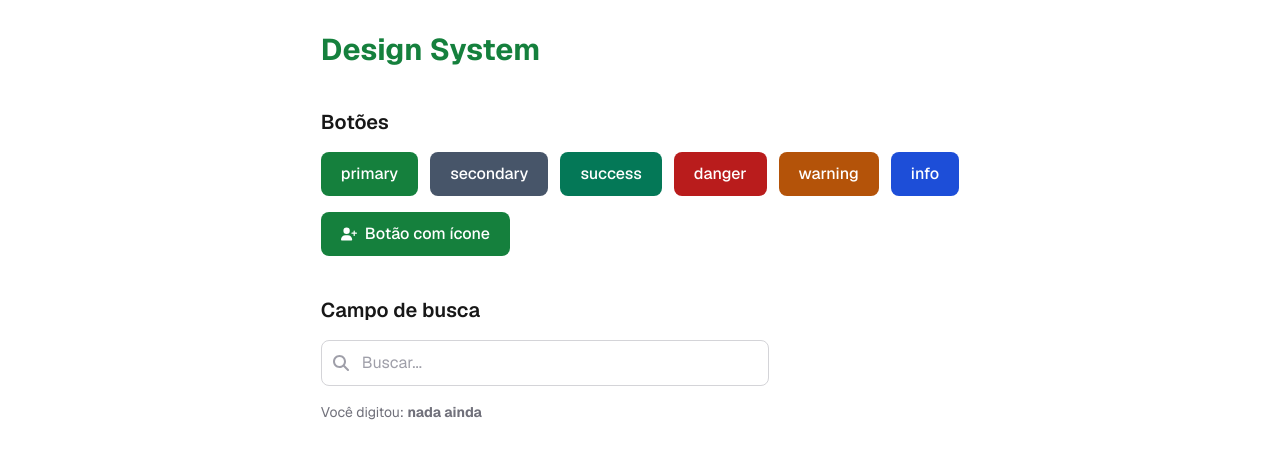
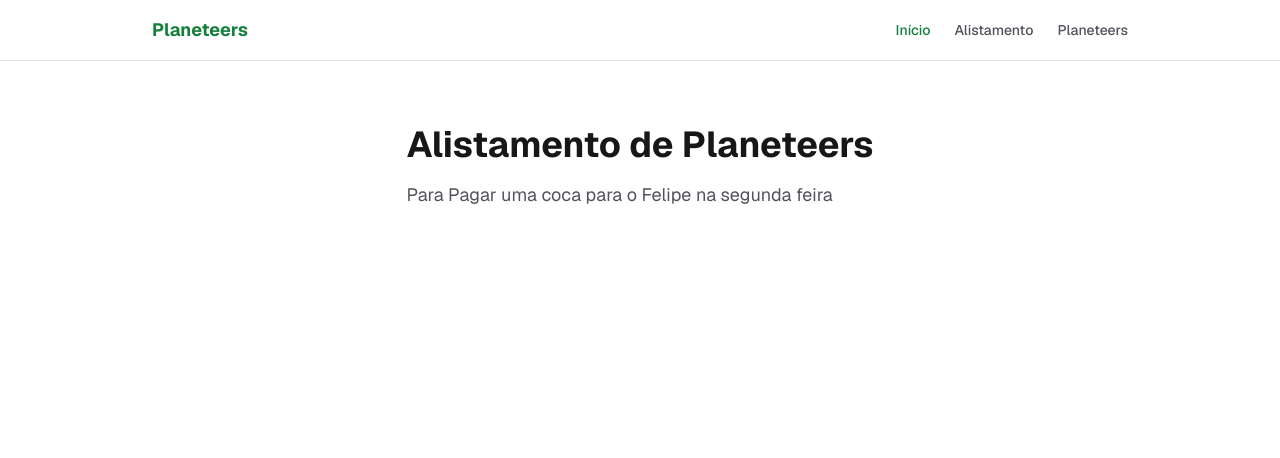
Before and after one commit to Patrick-Fim/Projeto-de-Desenvolvimento-Web, a Next.js app: page / in a window 1280 px wide. Shown: the top 458 px of the page. Built offline with nearby package versions, Linux system fonts and the light colour scheme.

Commit message:
adiciona navbar e pagina inicial

```diff
--- a/src/app/layout.js
+++ b/src/app/layout.js
@@ -1,5 +1,6 @@
 import { Geist, Geist_Mono } from "next/font/google";
 import "./globals.css";
+import { Navbar } from "@/components/Navbar";
 
 const geistSans = Geist({
   variable: "--font-geist-sans",
@@ -12,17 +13,20 @@ const geistMono = Geist_Mono({
 });
 
 export const metadata = {
-  title: "Create Next App",
-  description: "Generated by create next app",
+  title: "Planeteers - Alistamento",
+  description: "Plataforma de alistamento de voluntários Planeteers.",
 };
 
 export default function RootLayout({ children }) {
   return (
     <html
-      lang="en"
+      lang="pt-BR"
       className={`${geistSans.variable} ${geistMono.variable} h-full antialiased`}
     >
-      <body className="min-h-full flex flex-col">{children}</body>
+      <body className="min-h-full flex flex-col">
+        <Navbar />
+        {children}
+      </body>
     </html>
   );
 }
--- a/src/app/page.js
+++ b/src/app/page.js
@@ -1,56 +1,10 @@
-"use client";
-
-import { useState } from "react";
-import { Botao } from "@/components/ui/Botao";
-import { CampoBusca } from "@/components/ui/CampoBusca";
-import { Icones } from "@/components/icons";
-
 export default function Home() {
-  const [busca, setBusca] = useState("");
-
-  const variantes = [
-    "primary",
-    "secondary",
-    "success",
-    "danger",
-    "warning",
-    "info",
-  ];
-
-  const IconeAddUser = Icones.addUser;
-
   return (
-    <main className="mx-auto flex min-h-screen max-w-3xl flex-col gap-10 p-8">
-      <h1 className="text-3xl font-bold text-primary">Design System</h1>
-
-      <section className="flex flex-col gap-4">
-        <h2 className="text-xl font-semibold">Botões</h2>
-        <div className="flex flex-wrap gap-3">
-          {variantes.map((v) => (
-            <Botao key={v} variante={v}>
-              {v}
-            </Botao>
-          ))}
-        </div>
-        <div>
-          <Botao variante="primary">
-            <IconeAddUser aria-hidden="true" />
-            Botão com ícone
-          </Botao>
-        </div>
-      </section>
-
-      <section className="flex flex-col gap-4">
-        <h2 className="text-xl font-semibold">Campo de busca</h2>
-        <CampoBusca
-          value={busca}
-          onChange={(e) => setBusca(e.target.value)}
-          placeholder="Buscar..."
-        />
-        <p className="text-sm text-zinc-500">
-          Você digitou: <strong>{busca || "nada ainda"}</strong>
-        </p>
-      </section>
+    <main className="mx-auto max-w-5xl px-6 py-16">
+      <h1 className="text-4xl font-bold">Alistamento de Planeteers</h1>
+      <p className="mt-4 max-w-prose text-lg text-zinc-600">
+        Para Pagar uma coca para o Felipe na segunda feira
+      </p>
     </main>
   );
 }
--- /dev/null
+++ b/src/components/Navbar.jsx
@@ -0,0 +1,45 @@
+"use client";
+
+import Link from "next/link";
+import { usePathname } from "next/navigation";
+
+const LINKS = [
+  { href: "/", label: "Início" },
+  { href: "/alistamento", label: "Alistamento" },
+  { href: "/planeteers", label: "Planeteers" },
+];
+
+export function Navbar() {
+  const pathname = usePathname();
+
+  return (
+    <header className="border-b border-zinc-200 bg-white">
+      <div className="mx-auto flex max-w-5xl items-center justify-between px-6 py-4">
+        <Link href="/" className="text-lg font-bold text-primary">
+          Planeteers
+        </Link>
+
+        <nav aria-label="Navegação principal">
+          <ul className="flex gap-6">
+            {LINKS.map((link) => {
+              const ativo = pathname === link.href;
+              return (
+                <li key={link.href}>
+                  <Link
+                    href={link.href}
+                    aria-current={ativo ? "page" : undefined}
+                    className={`text-sm font-medium transition hover:text-primary ${
+                      ativo ? "text-primary" : "text-zinc-600"
+                    }`}
+                  >
+                    {link.label}
+                  </Link>
+                </li>
+              );
+            })}
+          </ul>
+        </nav>
+      </div>
+    </header>
+  );
+}
```
